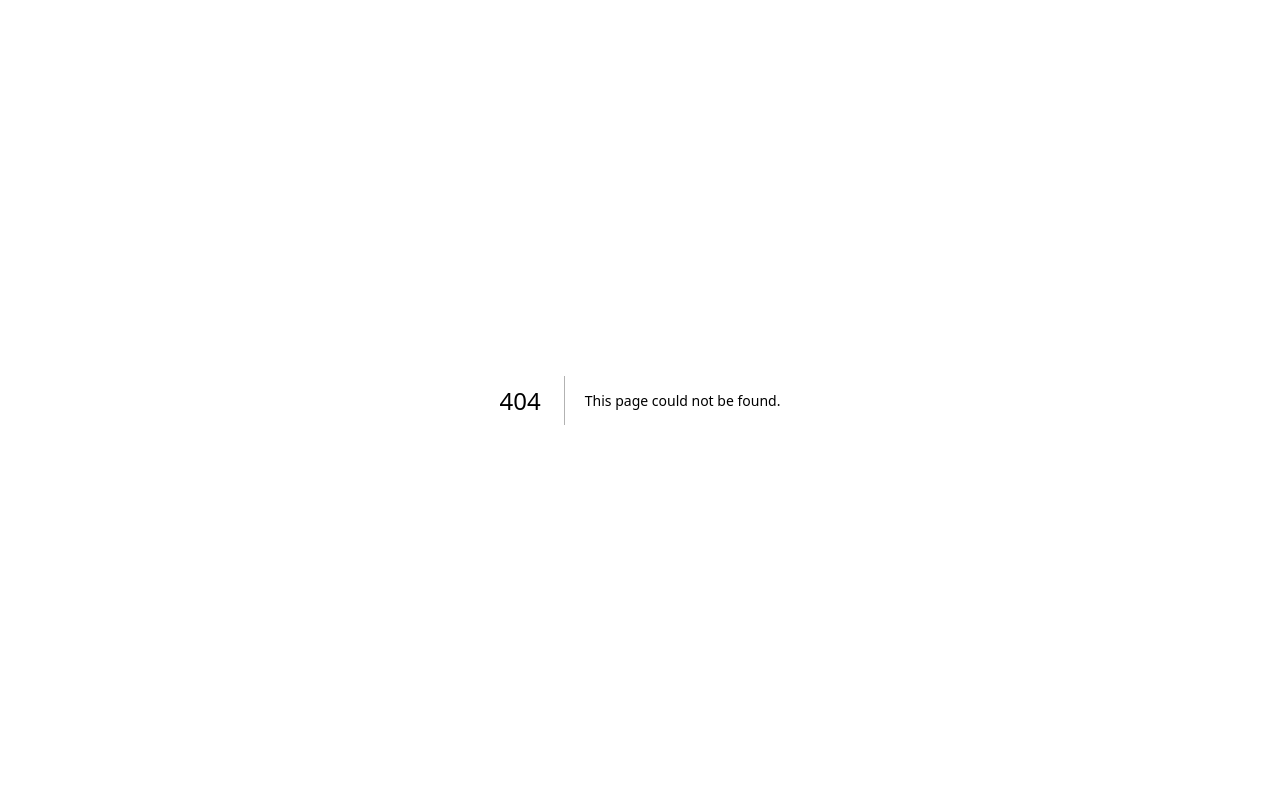
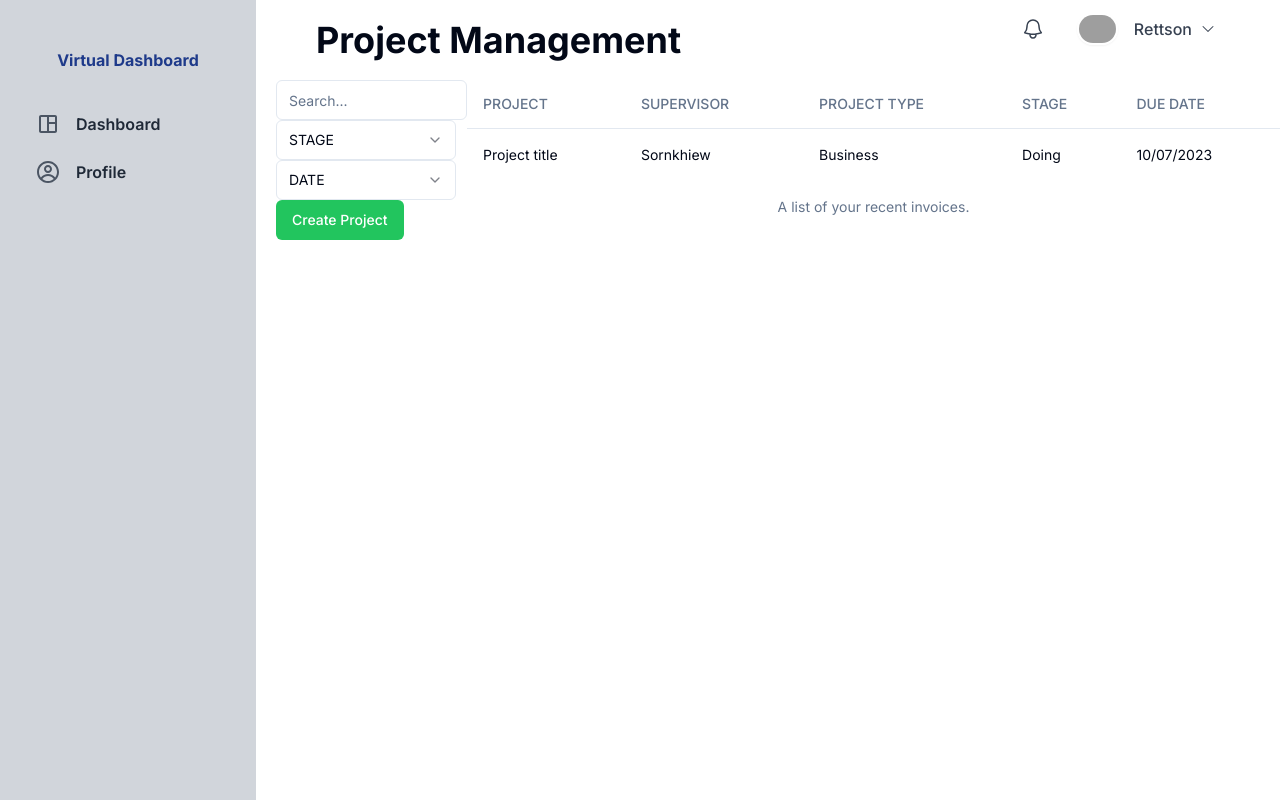
Before and after one commit to NatthawutSK/EMVALAI, a Next.js app: page /project-management in a window 1280 px wide. Before the commit this address had no page. Built offline with nearby package versions, Linux system fonts and the light colour scheme; grey boxes are pictures that could not be loaded.

Commit message:
add page

```diff
--- /dev/null
+++ b/src/app/(site)/project-management/page.tsx
@@ -0,0 +1,86 @@
+"use client";
+import React from 'react'
+import {
+  Table,
+  TableBody,
+  TableCaption,
+  TableCell,
+  TableHead,
+  TableHeader,
+  TableRow,
+} from "@/components/ui/table"
+
+import {
+  Select,
+  SelectContent,
+  SelectGroup,
+  SelectItem,
+  SelectLabel,
+  SelectTrigger,
+  SelectValue,
+} from "@/components/ui/select"
+import { Input } from '@/components/ui/input';
+import { Button } from '@/components/ui/button';
+
+type Props = {}
+
+export default function Page({ }: Props) {
+  return (
+    <div className='justify-center min-h-screen'>
+      <h1 className="text-4xl font-bold p-5 ml-5">
+        Project Management
+      </h1>
+      <div className='className="min-h-[35rem] flex  justify-evenly'>
+        <div>
+          <Input placeholder="Search..." />
+          <Select>
+            <SelectTrigger className="w-[180px]">
+              <SelectValue placeholder="STAGE" />
+            </SelectTrigger>
+            <SelectContent>
+              <SelectGroup>
+                <SelectLabel>STAGE</SelectLabel>
+                <SelectItem value="apple">Doing</SelectItem>
+                <SelectItem value="banana">Done</SelectItem>
+              </SelectGroup>
+            </SelectContent>
+          </Select>
+          <Select>
+            <SelectTrigger className="w-[180px]">
+              <SelectValue placeholder="DATE" />
+            </SelectTrigger>
+            <SelectContent>
+              <SelectGroup>
+                <SelectLabel>Date</SelectLabel>
+              </SelectGroup>
+            </SelectContent>
+          </Select>
+          <Button className='bg-green-500 text-white'>Create Project</Button>
+        </div>
+
+        <Table>
+          <TableCaption>A list of your recent invoices.</TableCaption>
+          <TableHeader>
+            <TableRow>
+              <TableHead >PROJECT</TableHead>
+              <TableHead>SUPERVISOR</TableHead>
+              <TableHead>PROJECT TYPE</TableHead>
+              <TableHead>STAGE</TableHead>
+              <TableHead>DUE DATE</TableHead>
+            </TableRow>
+          </TableHeader>
+          <TableBody>
+            <TableRow>
+              <TableCell className="">Project title</TableCell>
+              <TableCell>Sornkhiew</TableCell>
+              <TableCell>Business</TableCell>
+              <TableCell className="">Doing</TableCell>
+              <TableCell className="">10/07/2023</TableCell>
+            </TableRow>
+          </TableBody>
+        </Table>
+      </div>
+    </div>
+
+  );
+}
--- /dev/null
+++ b/src/components/ui/table.tsx
@@ -0,0 +1,114 @@
+import * as React from "react"
+
+import { cn } from "@/lib/utils"
+
+const Table = React.forwardRef<
+  HTMLTableElement,
+  React.HTMLAttributes<HTMLTableElement>
+>(({ className, ...props }, ref) => (
+  <div className="relative w-full overflow-auto">
+    <table
+      ref={ref}
+      className={cn("w-full caption-bottom text-sm", className)}
+      {...props}
+    />
+  </div>
+))
+Table.displayName = "Table"
+
+const TableHeader = React.forwardRef<
+  HTMLTableSectionElement,
+  React.HTMLAttributes<HTMLTableSectionElement>
+>(({ className, ...props }, ref) => (
+  <thead ref={ref} className={cn("[&_tr]:border-b", className)} {...props} />
+))
+TableHeader.displayName = "TableHeader"
+
+const TableBody = React.forwardRef<
+  HTMLTableSectionElement,
+  React.HTMLAttributes<HTMLTableSectionElement>
+>(({ className, ...props }, ref) => (
+  <tbody
+    ref={ref}
+    className={cn("[&_tr:last-child]:border-0", className)}
+    {...props}
+  />
+))
+TableBody.displayName = "TableBody"
+
+const TableFooter = React.forwardRef<
+  HTMLTableSectionElement,
+  React.HTMLAttributes<HTMLTableSectionElement>
+>(({ className, ...props }, ref) => (
+  <tfoot
+    ref={ref}
+    className={cn("bg-primary font-medium text-primary-foreground", className)}
+    {...props}
+  />
+))
+TableFooter.displayName = "TableFooter"
+
+const TableRow = React.forwardRef<
+  HTMLTableRowElement,
+  React.HTMLAttributes<HTMLTableRowElement>
+>(({ className, ...props }, ref) => (
+  <tr
+    ref={ref}
+    className={cn(
+      "border-b transition-colors hover:bg-muted/50 data-[state=selected]:bg-muted",
+      className
+    )}
+    {...props}
+  />
+))
+TableRow.displayName = "TableRow"
+
+const TableHead = React.forwardRef<
+  HTMLTableCellElement,
+  React.ThHTMLAttributes<HTMLTableCellElement>
+>(({ className, ...props }, ref) => (
+  <th
+    ref={ref}
+    className={cn(
+      "h-12 px-4 text-left align-middle font-medium text-muted-foreground [&:has([role=checkbox])]:pr-0",
+      className
+    )}
+    {...props}
+  />
+))
+TableHead.displayName = "TableHead"
+
+const TableCell = React.forwardRef<
+  HTMLTableCellElement,
+  React.TdHTMLAttributes<HTMLTableCellElement>
+>(({ className, ...props }, ref) => (
+  <td
+    ref={ref}
+    className={cn("p-4 align-middle [&:has([role=checkbox])]:pr-0", className)}
+    {...props}
+  />
+))
+TableCell.displayName = "TableCell"
+
+const TableCaption = React.forwardRef<
+  HTMLTableCaptionElement,
+  React.HTMLAttributes<HTMLTableCaptionElement>
+>(({ className, ...props }, ref) => (
+  <caption
+    ref={ref}
+    className={cn("mt-4 text-sm text-muted-foreground", className)}
+    {...props}
+  />
+))
+TableCaption.displayName = "TableCaption"
+
+export {
+  Table,
+  TableHeader,
+  TableBody,
+  TableFooter,
+  TableHead,
+  TableRow,
+  TableCell,
+  TableCaption,
+}
```
